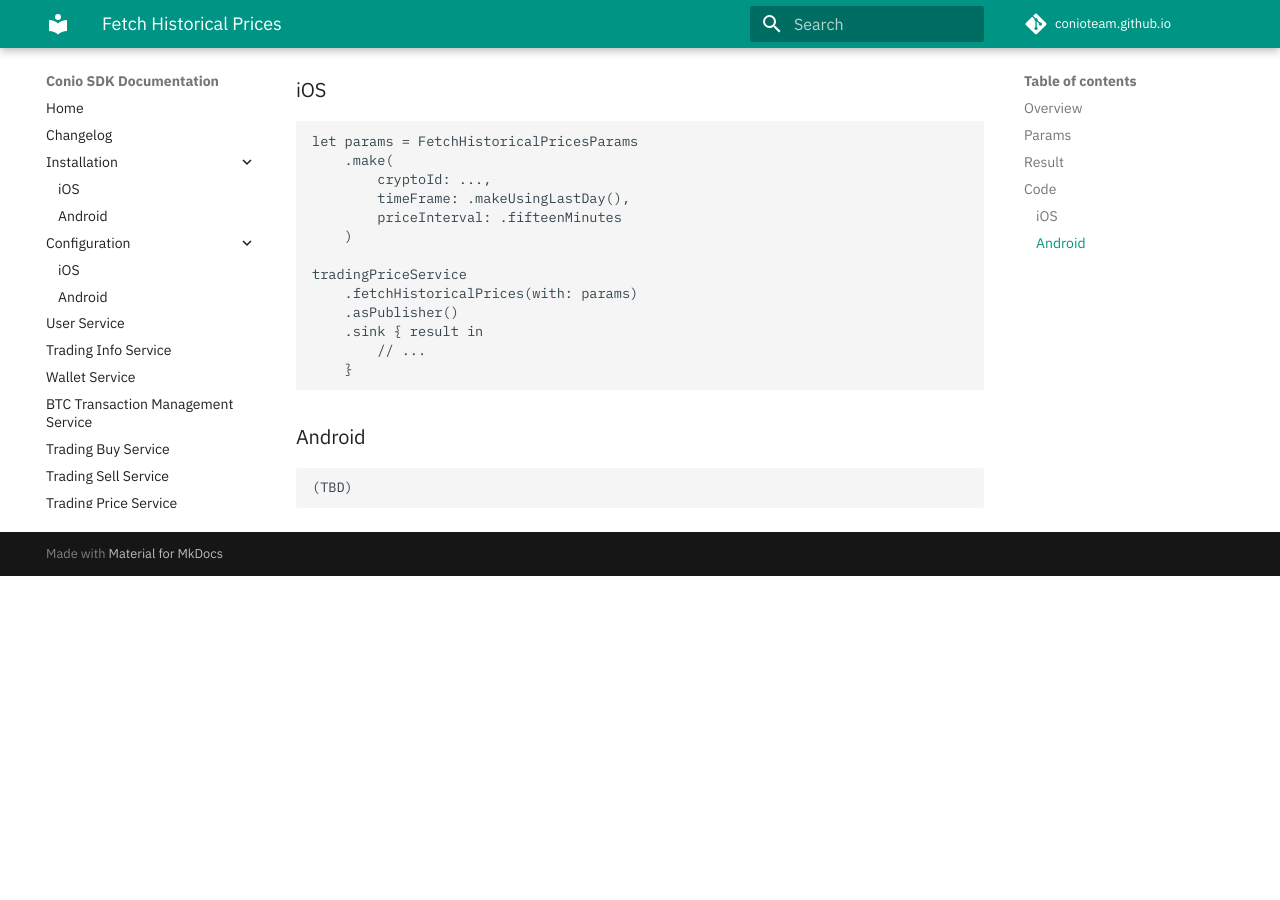
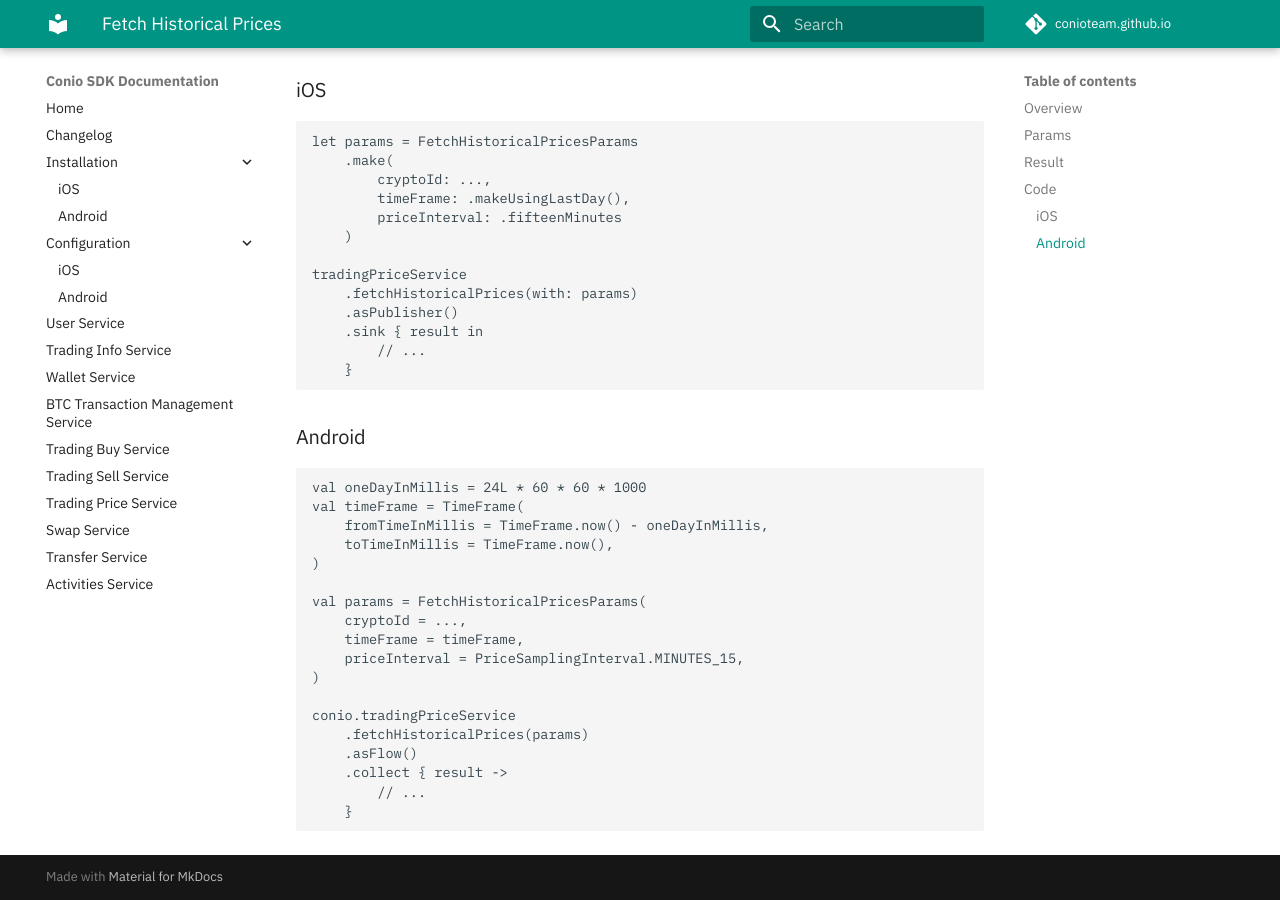
Before and after one commit to Conio/conio.github.io, an MkDocs documentation site: the page built from docs/Features/TradingPriceService/FetchHistoricalPrice.md, in a window 1280 px wide and 900 px high, scrolled down 1054 px. Built offline with MkDocs 1.6.1 and Material for MkDocs 9.7.7, drawn with Linux system fonts in a browser that asks for light colours; comment, search, counter and statistics services are not loaded; before the commit the page ends 1630 px from its top, so only the background shows below that.

Commit message:
doc: android example: TradingPriceService

````diff
--- a/docs/Features/TradingPriceService/FetchHistoricalPrice.md
+++ b/docs/Features/TradingPriceService/FetchHistoricalPrice.md
@@ -42,5 +42,22 @@ tradingPriceService
 
 ### Android
 ```kotlin
-(TBD)
+val oneDayInMillis = 24L * 60 * 60 * 1000
+val timeFrame = TimeFrame(
+    fromTimeInMillis = TimeFrame.now() - oneDayInMillis,
+    toTimeInMillis = TimeFrame.now(),
+)
+
+val params = FetchHistoricalPricesParams(
+    cryptoId = ...,
+    timeFrame = timeFrame,
+    priceInterval = PriceSamplingInterval.MINUTES_15,
+)
+
+conio.tradingPriceService
+    .fetchHistoricalPrices(params)
+    .asFlow()
+    .collect { result ->
+        // ...
+    }
 ```
````
Also changed, not shown: docs/Features/TradingPriceService/FetchAllPrices.md (+6 -1 lines), docs/Features/TradingPriceService/FetchPrice.md (+10 -0 lines), docs/Features/TradingPriceService/FetchTradableCryptocurrenciesMetadata.md (+12 -0 lines).
